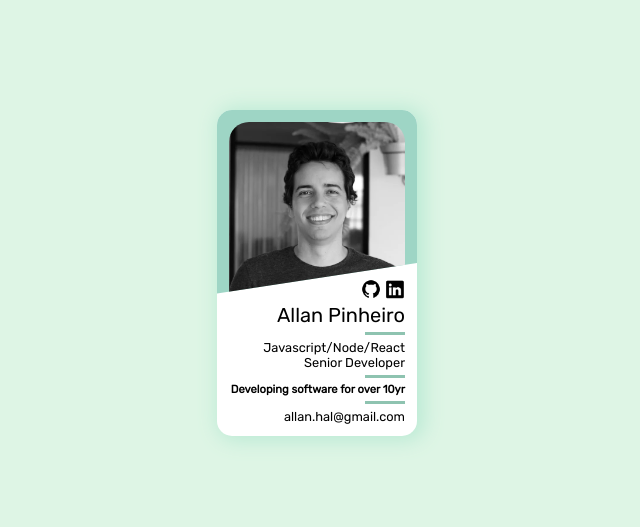
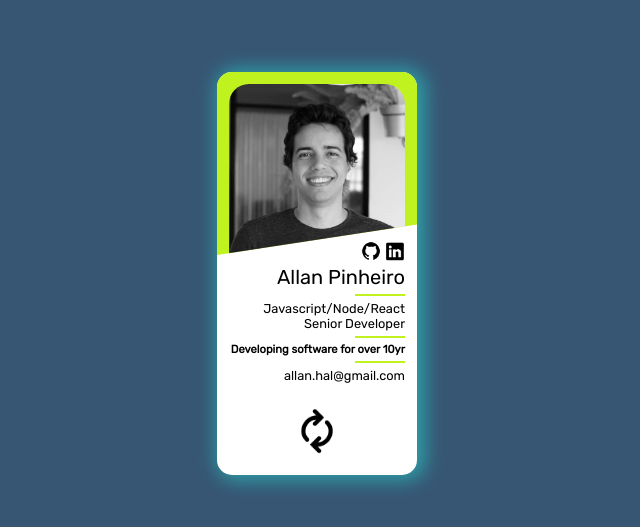
Before and after one commit to allanhal/profile-2022, a plain HTML site: page index.html in a window 1280 px wide. Shown: the part 127-654 px from the top of the page, without its empty margins (323-963 px from the left). Drawn offline with Linux system fonts and the light colour scheme.

Commit message:
animation for color pattern

```diff
--- a/index.css
+++ b/index.css
@@ -3,8 +3,7 @@ html {
   margin: 0;
   padding: 0;
   font-family: "Rubik";
-  box-sizing: border-box;
-  background-color: rgb(222, 245, 229);
+  background-color: rgb(55, 86, 116);
 }
 * {
   box-sizing: border-box;
@@ -14,20 +13,20 @@ a {
 }
 .main {
   display: flex;
+  flex-direction: column;
   justify-content: center;
   align-items: center;
   height: 100vh;
-  box-sizing: border-box;
 }
 .card {
   border-radius: 15px;
-  box-shadow: rgb(188, 234, 213) 4px 1px 19px 4px;
+  box-shadow: rgb(45, 162, 170) 4px 1px 19px 4px;
   max-width: 200px;
   min-height: 300px;
   background-color: white;
 }
 .top {
-  background-color: rgb(158, 213, 197);
+  background-color: rgb(191, 242, 31);
   padding: 12px;
   clip-path: polygon(0 0, 0 90%, 100% 75%, 100% 0);
   width: fit-content;
@@ -41,8 +40,7 @@ a {
   border-top-left-radius: 20px;
   border-top-right-radius: 20px;
 }
-
-.bottom {
+.mid {
   margin-top: -45px;
   padding: 10px 12px 12px 12px;
   display: flex;
@@ -56,9 +54,9 @@ a {
 .divider {
   margin-top: 5px;
   margin-bottom: 5px;
-  width: 40px;
-  height: 3px;
-  background-color: rgb(142, 195, 176);
+  width: 50px;
+  height: 2px;
+  background-color: rgb(191, 242, 31);
 }
 .subtitle {
   font-size: 0.8rem;
@@ -75,3 +73,30 @@ a {
   font-size: 0.7rem;
   text-align: right;
 }
+.sync {
+  display: flex;
+  flex-direction: column;
+  justify-content: center;
+  align-items: center;
+  margin: 10px 0 20px 0;
+}
+#iconSync {
+  width: 50px;
+  /* animation: spin 4s linear infinite; */
+}
+@-moz-keyframes spin {
+  100% {
+    -moz-transform: rotate(360deg);
+  }
+}
+@-webkit-keyframes spin {
+  100% {
+    -webkit-transform: rotate(360deg);
+  }
+}
+@keyframes spin {
+  100% {
+    -webkit-transform: rotate(360deg);
+    transform: rotate(360deg);
+  }
+}
--- a/index.html
+++ b/index.html
@@ -36,7 +36,7 @@
           <div class="top">
             <img class="image" src="images/allan.jpg" alt="" />
           </div>
-          <div class="bottom">
+          <div class="mid">
             <span class="icons">
               <a href="https://github.com/allanhal">
                 <img class="icon" src="images/github_icon.png" alt="" />
@@ -53,8 +53,19 @@
             <span class="divider"></span>
             <span class="subtitle">allan.hal@gmail.com</span>
           </div>
+          <div class="bottom">
+            <div class="sync">
+              <img
+                id="iconSync"
+                src="images/sync_icon.png"
+                alt=""
+                onclick="exec()"
+              />
+            </div>
+          </div>
         </div>
       </div>
     </div>
+    <script src="index.js"></script>
   </body>
 </html>
--- /dev/null
+++ b/index.js
@@ -0,0 +1,35 @@
+var url = "http://colormind.io/api/";
+var data = {
+  model: "default",
+};
+
+const exec = async () => {
+  iconSync.style.animation = "spin 1s linear";
+  setTimeout(() => {
+    iconSync.style.animation = "";
+  }, 1000);
+  const response = await fetch(url, {
+    method: "POST",
+    body: JSON.stringify(data),
+  });
+  const resultJson = await response.json();
+  changeColors(resultJson.result);
+};
+
+function stringRgb(color) {
+  return `rgb(${color[0]}, ${color[1]}, ${color[2]})`;
+}
+
+function changeColors(colorsArray) {
+  document.body.style.backgroundColor = stringRgb(colorsArray[0]);
+
+  for (const card of document.getElementsByClassName("card")) {
+    card.style.boxShadow = `4px 1px 19px 4px ${stringRgb(colorsArray[1])}`;
+  }
+  for (const top of document.getElementsByClassName("top")) {
+    top.style.backgroundColor = stringRgb(colorsArray[2]);
+  }
+  for (const divider of document.getElementsByClassName("divider")) {
+    divider.style.backgroundColor = stringRgb(colorsArray[2]);
+  }
+}
```
Also changed, not shown: images/sync_icon.png (added).
